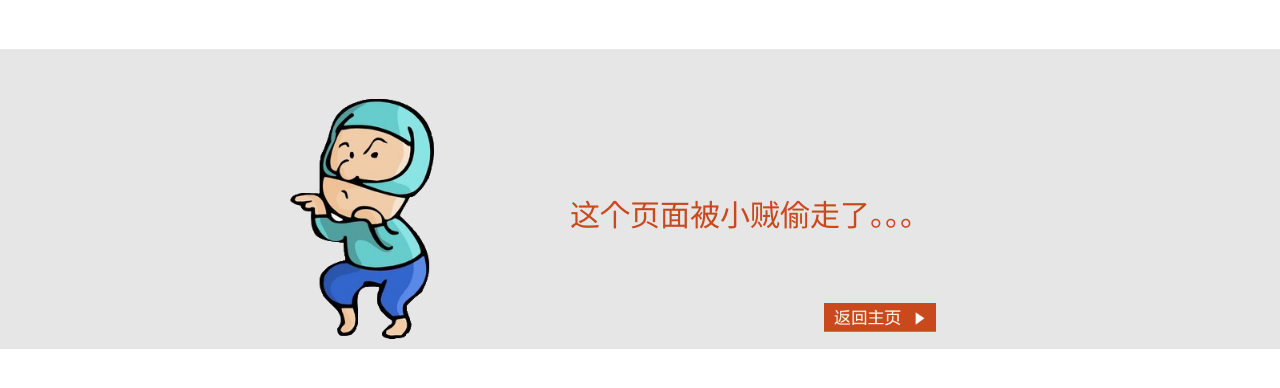
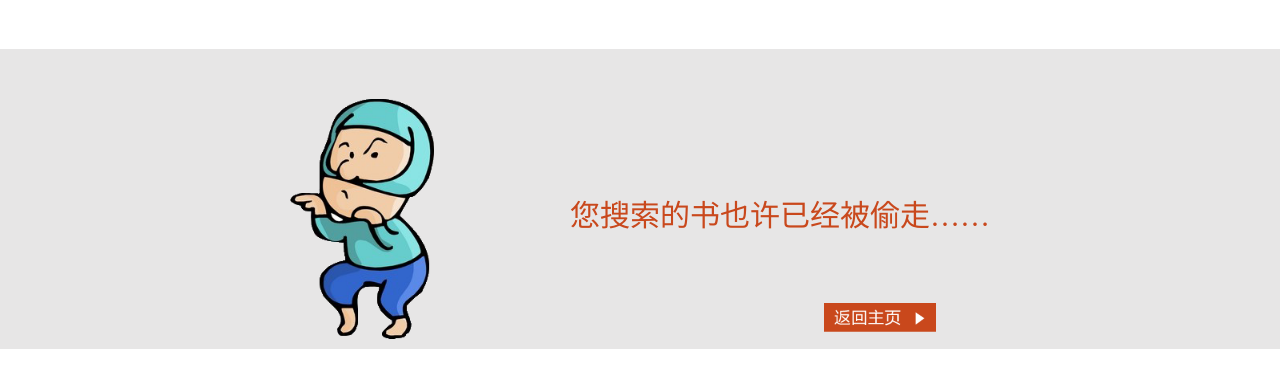
Before and after one commit to yzx930420/orcinus_price, a Python web app: template web/template/notfind.html in a window 1280 px wide. Shown: the part 131-519 px from the top of the page. Run offline with Jinja, Linux system fonts and the light colour scheme; the template is opened without the code that fills it, so the values that code supplies are empty.

Commit message:
Modify the not found sentence

```diff
--- a/web/template/notfind.html
+++ b/web/template/notfind.html
@@ -14,7 +14,7 @@
     <div class="main">
       <img src="/static/img/thief.png">
       <div class="desc">
-        <h1>这个页面被小贼偷走了。。。</h1>
+        <h1>您搜索的书也许已经被偷走……</h1>
         <a href="/index"><img src="/static/img/return_home.png"></a>
       </div>
     </div>
```
